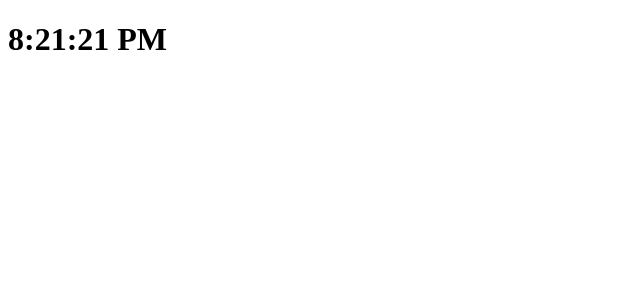
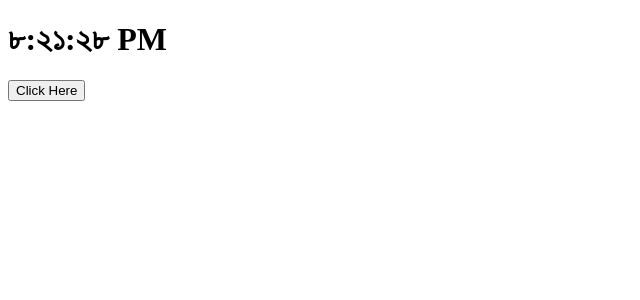
Before and after one commit to alfinarif/nodejs_practices, a React (Vite) app in the folder ReactJsPractices/practiceProject_2/: page / in a window 1280 px wide. Shown: the top 300 px of the page, without its empty margins (0-640 px from the left). Built offline with nearby package versions, Linux system fonts and the light colour scheme.

Commit message:
eventHandling

```diff
--- a/ReactJsPractices/practiceProject_2/src/components/ClockComponent4.jsx
+++ b/ReactJsPractices/practiceProject_2/src/components/ClockComponent4.jsx
@@ -1,14 +1,43 @@
 import { Component } from 'react';
 
 class ClockComponent4 extends Component {
+    state = {date: new Date(), locale: 'bn-BD'};
+
+    tick(){
+        this.setState({
+            date: new Date()
+        })
+    }
+
+    componentDidMount(){
+        this.clockTimer = setInterval(()=>{
+            this.tick();
+        })
+    }
+
+    componentWillUnmount(){
+        clearInterval(()=>{
+            this.clockTimer;
+        })
+    }
+
+    handleClick = ()=>{
+        this.setState({
+            locale: 'en-US',
+        });
+
+    }
+
+
     render() {
         return (
             <div>
                 <h1>
                     <span>
-                        {new Date().toLocaleTimeString()}
+                        {this.state.date.toLocaleTimeString(this.state.locale)}
                     </span>
                 </h1>
+                <button onClick={this.handleClick}>Click Here</button>
             </div>
         );
     }
```
